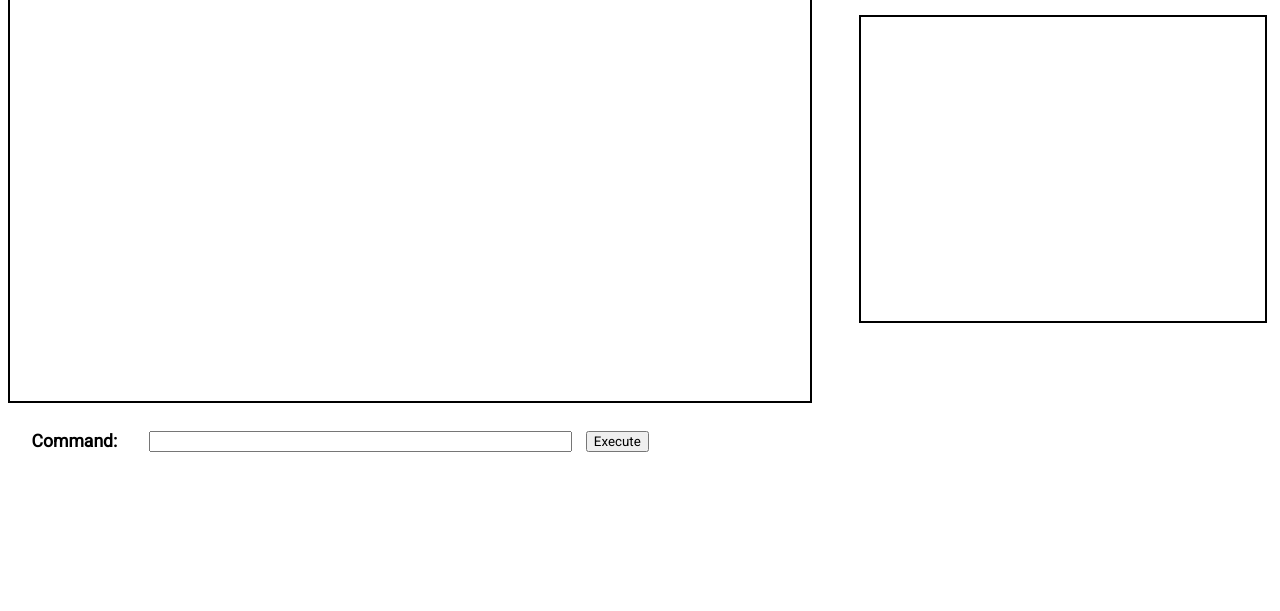
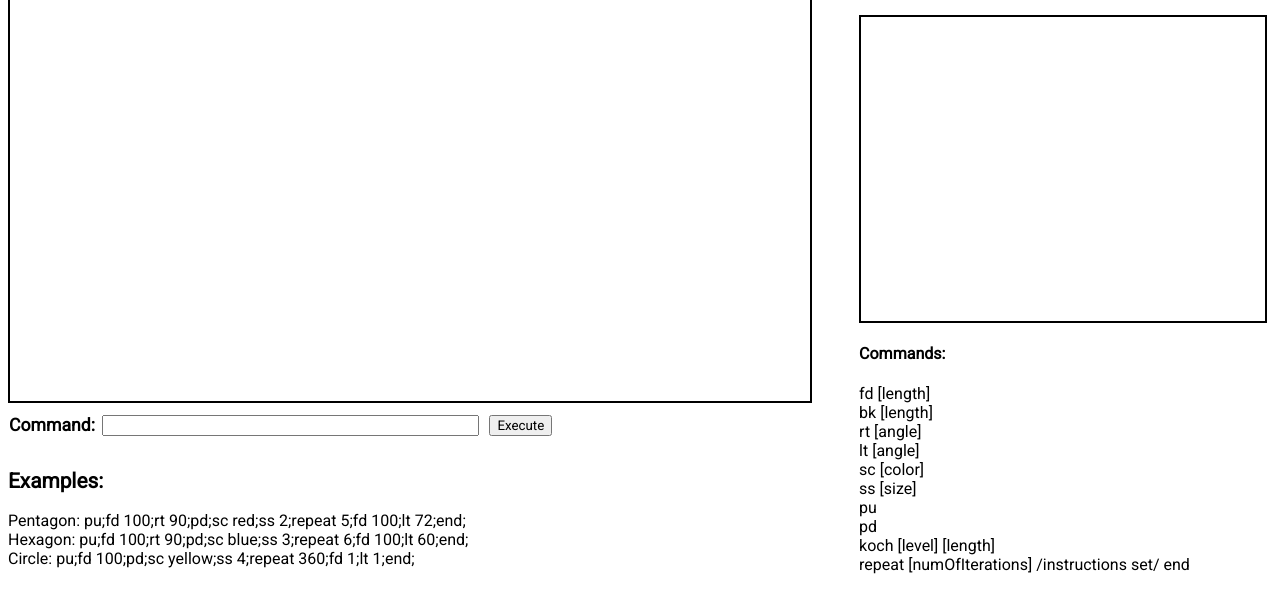
Before and after one commit to JakubGogola-IDENTT/gkiw_turtle, a plain HTML site: page index.html in a window 1280 px wide. Shown: the part 109-720 px from the top of the page. Drawn offline with Linux system fonts and the light colour scheme.

Commit message:
Instructions were added.

```diff
--- a/index.html
+++ b/index.html
@@ -12,26 +12,48 @@
 <div class="row">
     <div class="col-4-6">
         <canvas id="turtleCanvas" width="800" height="500" class="canvas-layout"></canvas>
+        <div class="col-4-6">
+            <div class="row">
+                <div class="col-1-6">
+                    <h3>Command: </h3>
+                </div>
+                <div class="col-4-6">
+                    <label for="command"></label><input id="command" type="text">
+
+                </div>
+                <div class="col-1-6">
+                    <button id="execute" onclick="execute()">Execute</button>
+                </div>
+            </div>
+            <div class="row">
+                <div class="col-6-6">
+                    <h2>Examples:</h2>
+                    Pentagon: pu;fd 100;rt 90;pd;sc red;ss 2;repeat 5;fd 100;lt 72;end; <br />
+                    Hexagon: pu;fd 100;rt 90;pd;sc blue;ss 3;repeat 6;fd 100;lt 60;end; <br />
+                    Circle: pu;fd 100;pd;sc yellow;ss 4;repeat 360;fd 1;lt 1;end;
+                    </p>
+                </div>
+            </div>
+
+        </div>
     </div>
     <div class="col-2-6">
         <h1>Turtle emulator</h1>
         <h2>Last commands:</h2>
         <p id="history" class="history-field"></p>
-    </div>
-</div>
-<div class="row">
-    <div class="col-4-6">
-        <div class="row">
-            <div class="col-1-6">
-                <h3>Command: </h3>
-            </div>
-            <div class="col-3-6">
-                <label for="command"></label><input id="command" type="text">
-            </div>
-            <div class="col-1-6">
-                <button id="execute" onclick="execute()">Execute</button>
-            </div>
-        </div>
+        <h4>Commands:</h4>
+        <p>
+            fd [length] <br />
+            bk [length] <br />
+            rt [angle] <br />
+            lt [angle] <br />
+            sc [color] <br />
+            ss [size] <br />
+            pu <br />
+            pd <br />
+            koch [level] [length] <br />
+            repeat [numOfIterations] /instructions set/ end
+        </p>
     </div>
 </div>
 
```
